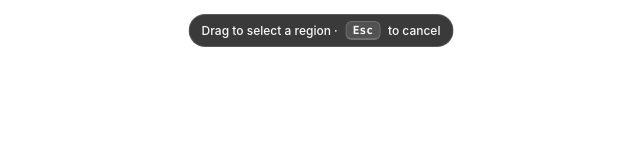
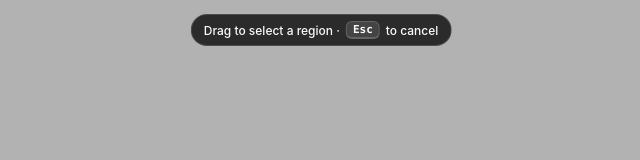
Before and after one commit to marrrkkk/minshot, a website built with Vite: page src/overlay.html in a window 1280 px wide. Shown: the whole page, without its empty margins (319-959 px from the left). Built offline with nearby package versions, Linux system fonts and the light colour scheme.

Commit message:
fix: black overlay screen (decouple theme.css, single transparent dim layer)

```diff
--- a/src/overlay.html
+++ b/src/overlay.html
@@ -3,25 +3,42 @@
 <head>
 <meta charset="utf-8" />
 <title>minshot overlay</title>
-<link rel="stylesheet" href="./theme.css" />
 <style>
-  html, body { background: rgba(0,0,0,0.45); cursor: crosshair; }
-  html, body, #stage { width: 100vw; height: 100vh; overflow: hidden; }
-  #sel { position: fixed; border: 1.5px solid var(--primary); background: rgba(250,250,250,0.10);
+  /* Self-contained on purpose: NO external stylesheet. A previous version
+   * linked theme.css, whose opaque page background won the cascade and
+   * painted the whole screen solid instead of a transparent dim. The dim
+   * below must always win, hence !important. */
+  html {
+    margin: 0; padding: 0; width: 100vw; height: 100vh; overflow: hidden;
+    /* Single dim layer on <html> only. NOTE: do NOT also set a background on
+     * <body> — both would paint and double-darken the screen. Must stay
+     * !important: any opaque page background would paint the whole screen
+     * solid instead of a transparent dim. */
+    background: rgba(0,0,0,0.30) !important;
+  }
+  body {
+    margin: 0; padding: 0; width: 100vw; height: 100vh; overflow: hidden;
+    background: transparent !important;
+    cursor: crosshair;
+    font-family: Inter, ui-sans-serif, system-ui, -apple-system, "Segoe UI", Roboto, sans-serif;
+    -webkit-user-select: none; user-select: none;
+  }
+  #sel { position: fixed; border: 1.5px solid #fafafa; background: rgba(250,250,250,0.10);
     box-shadow: 0 0 0 1px rgba(0,0,0,0.4), 0 0 24px rgba(0,0,0,0.35);
     display: none; pointer-events: none; }
   #hint { position: fixed; top: 14px; left: 50%; transform: translateX(-50%);
-    pointer-events: none; display: flex; gap: 0.375rem; align-items: center;
-    background: rgba(9,9,11,0.8); color: #fafafa; border-color: rgba(255,255,255,0.16);
-    font-size: 0.75rem; padding: 0.375rem 0.75rem; }
-  #hint .kbd { background: rgba(255,255,255,0.12); border-color: rgba(255,255,255,0.16); color: #fafafa; }
+    display: flex; gap: 6px; align-items: center; white-space: nowrap;
+    background: rgba(9,9,11,0.8); color: #fafafa;
+    border: 1px solid rgba(255,255,255,0.16); border-radius: 9999px;
+    font-size: 12px; font-weight: 500; padding: 6px 12px; pointer-events: none; }
+  #hint .kbd { display: inline-block; border: 1px solid rgba(255,255,255,0.16); border-bottom-width: 2px;
+    border-radius: 6px; background: rgba(255,255,255,0.12); color: #fafafa;
+    font-family: ui-monospace, Menlo, monospace; font-size: 11px; font-weight: 600; padding: 1px 6px; }
 </style>
 </head>
 <body>
-<div id="stage">
-  <div id="hint" class="badge">Drag to select a region · <span class="kbd">Esc</span> to cancel</div>
-  <div id="sel"></div>
-</div>
+<div id="hint">Drag to select a region · <span class="kbd">Esc</span> to cancel</div>
+<div id="sel"></div>
 <script type="module" src="./overlay.ts"></script>
 </body>
 </html>
```
Also changed, not shown: 2 other files.
